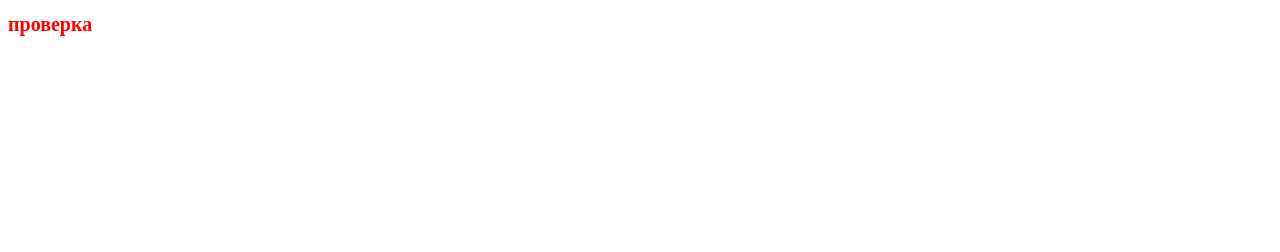
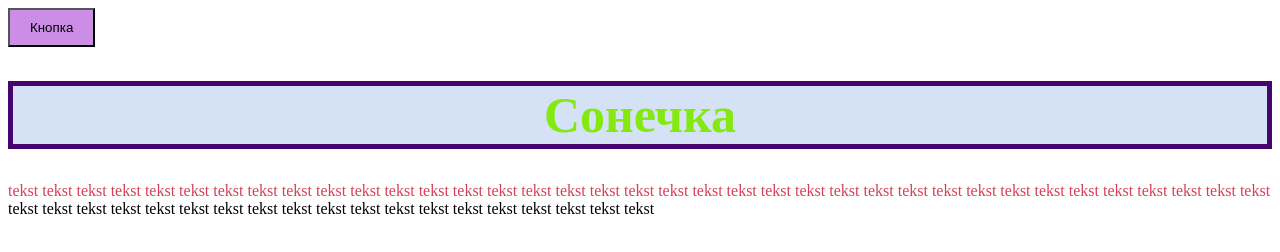
Before and after one commit to Sonechka16/Sonechka16.github.io, a plain HTML site: page index.html in a window 1280 px wide. Drawn offline with Linux system fonts and the light colour scheme.

Commit message:
first commit

```diff
--- a/index.html
+++ b/index.html
@@ -3,7 +3,19 @@
     <head>
         <link rel = "stylesheet" href= "styles.css">
     </head>
+
     <body>
-        <h1 class="title page-title" >проверка</h1>
+        <header class="page-header">
+            <a href='index.html' class="page-header__logo">
+                <ing class="page-header__logo-icon"/>
+            </a>
+            <nav class="page-header__nav">
+                <a href='#' class="page-header__nav-link"></a>
+            </nav>
+            <button type="button" class="page-header__btn btn">Кнопка</button>
+        </header>
+
+        <h1 id = 'title' class ="page-title" style = "color:hsl(88, 86%, 49%)" ><center>Сонечка</center></h1>
+        <p>tekst tekst tekst tekst tekst tekst tekst tekst tekst tekst tekst tekst tekst tekst tekst tekst tekst tekst tekst tekst tekst tekst tekst tekst tekst tekst tekst tekst tekst tekst tekst tekst tekst tekst tekst tekst tekst tekst tekst tekst tekst tekst tekst tekst tekst tekst tekst tekst tekst tekst tekst tekst tekst tekst tekst tekst </p>
     </body>
 </html>
--- a/styles.css
+++ b/styles.css
@@ -1,11 +1,40 @@
 
 h1 {
+    position: relative;
     color: red;
 }
 
-.title {
+/*h1::after{
+    content: "ПОСЛЕ";
+}
+
+h1::before{
+    content: "ДО";
+}
+
+h1::first-letter{
+    color:blueviolet;
+}*/
+
+p::first-line{
+    color: rgb(215, 63, 88);
+}
+
+#title {
     font-size: 50px;
 }
+
 .page-title {
     font-size: 20px;
 }
+
+.page-title,
+#title {
+    border: 5px solid rgb(70, 5, 110);
+    background-color: rgba(123, 161, 222, 0.314);
+}
+
+.btn{
+    padding: 10px 20px;
+    background-color: rgb(204, 141, 231);
+}
```
